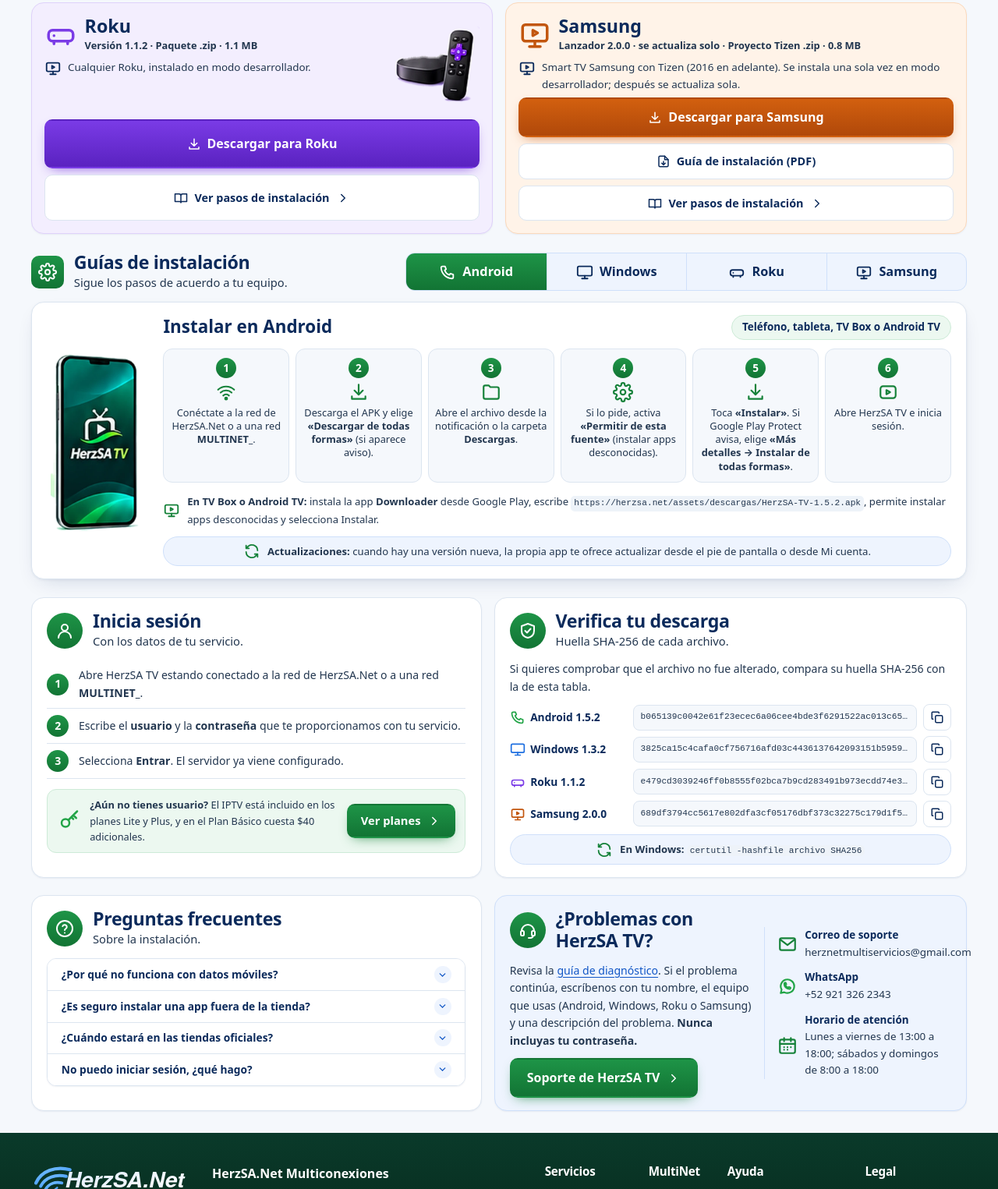
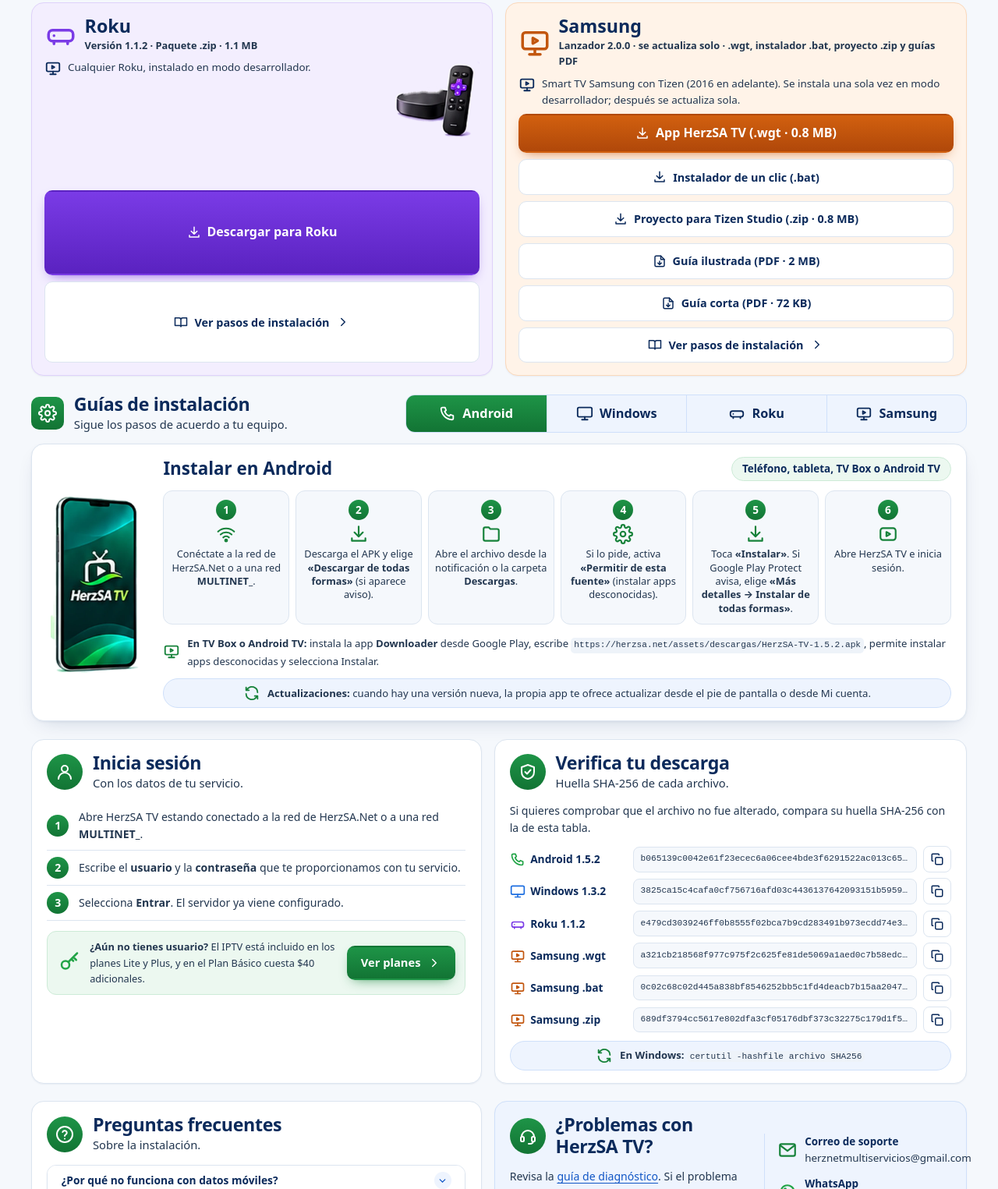
Before and after one commit to herzSA-Net/herzsa-net.github.io, a plain HTML site: page herzsa-tv/descargar/index.html in a window 1280 px wide. Shown: the part 1000-2525 px from the top of the page at 78% size. Drawn offline with Linux system fonts and the light colour scheme.

Commit message:
HerzSA TV Samsung: un botón de descarga por archivo (.wgt, .bat, .zip, guías PDF) y huella de cada uno
Co-Authored-By: Claude Opus 5.5 <noreply@anthropic.com>

```diff
--- a/herzsa-tv/descargar/index.html
+++ b/herzsa-tv/descargar/index.html
@@ -142,12 +142,15 @@
         </article>
         <article class="dl-card dl-card--orange">
           <div class="dl-card__body">
-            <div class="dl-card__head"><svg class="" viewBox="0 0 24 24" fill="none" stroke="currentColor" stroke-width="2" stroke-linecap="round" stroke-linejoin="round" aria-hidden="true" focusable="false"><rect x="3" y="5" width="18" height="12" rx="2"/><path d="M8 21h8M12 17v4"/><path d="M10.5 9v4l3.5-2z"/></svg><div><h3>Samsung</h3><p>Lanzador 2.0.0 · se actualiza solo · Proyecto Tizen .zip · 0.8 MB</p></div></div>
+            <div class="dl-card__head"><svg class="" viewBox="0 0 24 24" fill="none" stroke="currentColor" stroke-width="2" stroke-linecap="round" stroke-linejoin="round" aria-hidden="true" focusable="false"><rect x="3" y="5" width="18" height="12" rx="2"/><path d="M8 21h8M12 17v4"/><path d="M10.5 9v4l3.5-2z"/></svg><div><h3>Samsung</h3><p>Lanzador 2.0.0 · se actualiza solo · .wgt, instalador .bat, proyecto .zip y guías PDF</p></div></div>
             <p class="dl-card__req"><svg class="" viewBox="0 0 24 24" fill="none" stroke="currentColor" stroke-width="2" stroke-linecap="round" stroke-linejoin="round" aria-hidden="true" focusable="false"><rect x="3" y="5" width="18" height="12" rx="2"/><path d="M8 21h8M12 17v4"/><path d="M10.5 9v4l3.5-2z"/></svg><span>Smart TV Samsung con Tizen (2016 en adelante). Se instala una sola vez en modo desarrollador; después se actualiza sola.</span></p>
           </div>
           <div class="dl-card__acts">
-            <a class="btn btn--orange" href="../../assets/descargas/HerzSA-TV-Samsung-Lanzador-2.0.0-proyecto.zip" download><svg class="" viewBox="0 0 24 24" fill="none" stroke="currentColor" stroke-width="2" stroke-linecap="round" stroke-linejoin="round" aria-hidden="true" focusable="false"><path d="M12 3v12M7 10l5 5 5-5"/><path d="M4 17v3h16v-3"/></svg><span>Descargar para Samsung</span></a>
-            <a class="btn btn--line" href="../../assets/descargas/HerzSA-TV-Samsung-Guia-ilustrada.pdf" download><svg class="" viewBox="0 0 24 24" fill="none" stroke="currentColor" stroke-width="2" stroke-linecap="round" stroke-linejoin="round" aria-hidden="true" focusable="false"><path d="M14 3H6a2 2 0 0 0-2 2v14a2 2 0 0 0 2 2h12a2 2 0 0 0 2-2V9z"/><path d="M14 3v6h6M12 12v6M9 15l3 3 3-3"/></svg><span>Guía de instalación (PDF)</span></a>
+            <a class="btn btn--orange" href="../../assets/descargas/HerzSA-TV-Samsung-Lanzador-2.0.0.wgt" download><svg class="" viewBox="0 0 24 24" fill="none" stroke="currentColor" stroke-width="2" stroke-linecap="round" stroke-linejoin="round" aria-hidden="true" focusable="false"><path d="M12 3v12M7 10l5 5 5-5"/><path d="M4 17v3h16v-3"/></svg><span>App HerzSA TV (.wgt · 0.8 MB)</span></a>
+            <a class="btn btn--line" href="../../assets/descargas/instalar-en-tv.bat" download><svg class="" viewBox="0 0 24 24" fill="none" stroke="currentColor" stroke-width="2" stroke-linecap="round" stroke-linejoin="round" aria-hidden="true" focusable="false"><path d="M12 3v12M7 10l5 5 5-5"/><path d="M4 17v3h16v-3"/></svg><span>Instalador de un clic (.bat)</span></a>
+            <a class="btn btn--line" href="../../assets/descargas/HerzSA-TV-Samsung-Lanzador-2.0.0-proyecto.zip" download><svg class="" viewBox="0 0 24 24" fill="none" stroke="currentColor" stroke-width="2" stroke-linecap="round" stroke-linejoin="round" aria-hidden="true" focusable="false"><path d="M12 3v12M7 10l5 5 5-5"/><path d="M4 17v3h16v-3"/></svg><span>Proyecto para Tizen Studio (.zip · 0.8 MB)</span></a>
+            <a class="btn btn--line" href="../../assets/descargas/HerzSA-TV-Samsung-Guia-ilustrada.pdf" download><svg class="" viewBox="0 0 24 24" fill="none" stroke="currentColor" stroke-width="2" stroke-linecap="round" stroke-linejoin="round" aria-hidden="true" focusable="false"><path d="M14 3H6a2 2 0 0 0-2 2v14a2 2 0 0 0 2 2h12a2 2 0 0 0 2-2V9z"/><path d="M14 3v6h6M12 12v6M9 15l3 3 3-3"/></svg><span>Guía ilustrada (PDF · 2 MB)</span></a>
+            <a class="btn btn--line" href="../../assets/descargas/HerzSA-TV-Samsung-Guia-corta.pdf" download><svg class="" viewBox="0 0 24 24" fill="none" stroke="currentColor" stroke-width="2" stroke-linecap="round" stroke-linejoin="round" aria-hidden="true" focusable="false"><path d="M14 3H6a2 2 0 0 0-2 2v14a2 2 0 0 0 2 2h12a2 2 0 0 0 2-2V9z"/><path d="M14 3v6h6M12 12v6M9 15l3 3 3-3"/></svg><span>Guía corta (PDF · 72 KB)</span></a>
             <a class="btn btn--line" href="#samsung"><svg class="" viewBox="0 0 24 24" fill="none" stroke="currentColor" stroke-width="2" stroke-linecap="round" stroke-linejoin="round" aria-hidden="true" focusable="false"><path d="M2 5h7a3 3 0 0 1 3 3v12a2 2 0 0 0-2-2H2zM22 5h-7a3 3 0 0 0-3 3v12a2 2 0 0 1 2-2h8z"/></svg><span>Ver pasos de instalación</span><svg class="" viewBox="0 0 24 24" fill="none" stroke="currentColor" stroke-width="2" stroke-linecap="round" stroke-linejoin="round" aria-hidden="true" focusable="false"><path d="M9 6l6 6-6 6"/></svg></a>
           </div>
         </article>
@@ -319,7 +322,9 @@
           <li><span class="hash-rows__name hash-rows__name--green"><svg class="" viewBox="0 0 24 24" fill="none" stroke="currentColor" stroke-width="2" stroke-linecap="round" stroke-linejoin="round" aria-hidden="true" focusable="false"><path d="M5 4h3.5l1.5 4-2 1.5a11 11 0 0 0 6.5 6.5l1.5-2 4 1.5V19a2 2 0 0 1-2 2A16 16 0 0 1 3 6a2 2 0 0 1 2-2z"/></svg>Android 1.5.2</span><code id="h-android">b065139c0042e61f23ecec6a06cee4bde3f6291522ac013c658ae484622d631c</code><button type="button" class="copy-btn" data-copy="h-android" aria-label="Copiar huella de Android"><svg class="" viewBox="0 0 24 24" fill="none" stroke="currentColor" stroke-width="2" stroke-linecap="round" stroke-linejoin="round" aria-hidden="true" focusable="false"><rect x="9" y="9" width="12" height="12" rx="2"/><path d="M5 15H4a1 1 0 0 1-1-1V4a1 1 0 0 1 1-1h10a1 1 0 0 1 1 1v1"/></svg></button></li>
           <li><span class="hash-rows__name hash-rows__name--blue"><svg class="" viewBox="0 0 24 24" fill="none" stroke="currentColor" stroke-width="2" stroke-linecap="round" stroke-linejoin="round" aria-hidden="true" focusable="false"><rect x="2" y="4" width="20" height="13" rx="2"/><path d="M8 21h8M12 17v4"/></svg>Windows 1.3.2</span><code id="h-windows">3825ca15c4cafa0cf756716afd03c4436137642093151b595974983c176d1473</code><button type="button" class="copy-btn" data-copy="h-windows" aria-label="Copiar huella de Windows"><svg class="" viewBox="0 0 24 24" fill="none" stroke="currentColor" stroke-width="2" stroke-linecap="round" stroke-linejoin="round" aria-hidden="true" focusable="false"><rect x="9" y="9" width="12" height="12" rx="2"/><path d="M5 15H4a1 1 0 0 1-1-1V4a1 1 0 0 1 1-1h10a1 1 0 0 1 1 1v1"/></svg></button></li>
           <li><span class="hash-rows__name hash-rows__name--purple"><svg class="" viewBox="0 0 24 24" fill="none" stroke="currentColor" stroke-width="2" stroke-linecap="round" stroke-linejoin="round" aria-hidden="true" focusable="false"><rect x="3" y="9" width="18" height="8" rx="3"/><path d="M7 17v2M17 17v2M7 13h.01"/></svg>Roku 1.1.2</span><code id="h-roku">e479cd3039246ff0b8555f02bca7b9cd283491b973ecdd74e3fe06ef73444abc</code><button type="button" class="copy-btn" data-copy="h-roku" aria-label="Copiar huella de Roku"><svg class="" viewBox="0 0 24 24" fill="none" stroke="currentColor" stroke-width="2" stroke-linecap="round" stroke-linejoin="round" aria-hidden="true" focusable="false"><rect x="9" y="9" width="12" height="12" rx="2"/><path d="M5 15H4a1 1 0 0 1-1-1V4a1 1 0 0 1 1-1h10a1 1 0 0 1 1 1v1"/></svg></button></li>
-          <li><span class="hash-rows__name hash-rows__name--orange"><svg class="" viewBox="0 0 24 24" fill="none" stroke="currentColor" stroke-width="2" stroke-linecap="round" stroke-linejoin="round" aria-hidden="true" focusable="false"><rect x="3" y="5" width="18" height="12" rx="2"/><path d="M8 21h8M12 17v4"/><path d="M10.5 9v4l3.5-2z"/></svg>Samsung 2.0.0</span><code id="h-samsung">689df3794cc5617e802dfa3cf05176dbf373c32275c179d1f555e4f4a7484780</code><button type="button" class="copy-btn" data-copy="h-samsung" aria-label="Copiar huella de Samsung"><svg class="" viewBox="0 0 24 24" fill="none" stroke="currentColor" stroke-width="2" stroke-linecap="round" stroke-linejoin="round" aria-hidden="true" focusable="false"><rect x="9" y="9" width="12" height="12" rx="2"/><path d="M5 15H4a1 1 0 0 1-1-1V4a1 1 0 0 1 1-1h10a1 1 0 0 1 1 1v1"/></svg></button></li>
+          <li><span class="hash-rows__name hash-rows__name--orange"><svg class="" viewBox="0 0 24 24" fill="none" stroke="currentColor" stroke-width="2" stroke-linecap="round" stroke-linejoin="round" aria-hidden="true" focusable="false"><rect x="3" y="5" width="18" height="12" rx="2"/><path d="M8 21h8M12 17v4"/><path d="M10.5 9v4l3.5-2z"/></svg>Samsung .wgt</span><code id="h-samsung-wgt">a321cb218568f977c975f2c625fe81de5069a1aed0c7b58edc17b3db8ffc48ab</code><button type="button" class="copy-btn" data-copy="h-samsung-wgt" aria-label="Copiar huella de Samsung .wgt"><svg class="" viewBox="0 0 24 24" fill="none" stroke="currentColor" stroke-width="2" stroke-linecap="round" stroke-linejoin="round" aria-hidden="true" focusable="false"><rect x="9" y="9" width="12" height="12" rx="2"/><path d="M5 15H4a1 1 0 0 1-1-1V4a1 1 0 0 1 1-1h10a1 1 0 0 1 1 1v1"/></svg></button></li>
+          <li><span class="hash-rows__name hash-rows__name--orange"><svg class="" viewBox="0 0 24 24" fill="none" stroke="currentColor" stroke-width="2" stroke-linecap="round" stroke-linejoin="round" aria-hidden="true" focusable="false"><rect x="3" y="5" width="18" height="12" rx="2"/><path d="M8 21h8M12 17v4"/><path d="M10.5 9v4l3.5-2z"/></svg>Samsung .bat</span><code id="h-samsung-bat">0c02c68c02d445a838bf8546252bb5c1fd4deacb7b15aa20470f49ee713b2245</code><button type="button" class="copy-btn" data-copy="h-samsung-bat" aria-label="Copiar huella de Samsung .bat"><svg class="" viewBox="0 0 24 24" fill="none" stroke="currentColor" stroke-width="2" stroke-linecap="round" stroke-linejoin="round" aria-hidden="true" focusable="false"><rect x="9" y="9" width="12" height="12" rx="2"/><path d="M5 15H4a1 1 0 0 1-1-1V4a1 1 0 0 1 1-1h10a1 1 0 0 1 1 1v1"/></svg></button></li>
+          <li><span class="hash-rows__name hash-rows__name--orange"><svg class="" viewBox="0 0 24 24" fill="none" stroke="currentColor" stroke-width="2" stroke-linecap="round" stroke-linejoin="round" aria-hidden="true" focusable="false"><rect x="3" y="5" width="18" height="12" rx="2"/><path d="M8 21h8M12 17v4"/><path d="M10.5 9v4l3.5-2z"/></svg>Samsung .zip</span><code id="h-samsung">689df3794cc5617e802dfa3cf05176dbf373c32275c179d1f555e4f4a7484780</code><button type="button" class="copy-btn" data-copy="h-samsung" aria-label="Copiar huella de Samsung"><svg class="" viewBox="0 0 24 24" fill="none" stroke="currentColor" stroke-width="2" stroke-linecap="round" stroke-linejoin="round" aria-hidden="true" focusable="false"><rect x="9" y="9" width="12" height="12" rx="2"/><path d="M5 15H4a1 1 0 0 1-1-1V4a1 1 0 0 1 1-1h10a1 1 0 0 1 1 1v1"/></svg></button></li>
         </ul>
         <p class="gnote gnote--pill" style="margin-top:.6rem"><svg class="" viewBox="0 0 24 24" fill="none" stroke="currentColor" stroke-width="2" stroke-linecap="round" stroke-linejoin="round" aria-hidden="true" focusable="false"><path d="M20 11a8 8 0 0 0-14.5-4.5L4 8M4 4v4h4M4 13a8 8 0 0 0 14.5 4.5L20 16M20 20v-4h-4"/></svg><span><strong>En Windows:</strong> <code>certutil -hashfile archivo SHA256</code></span></p>
       </div>
```
